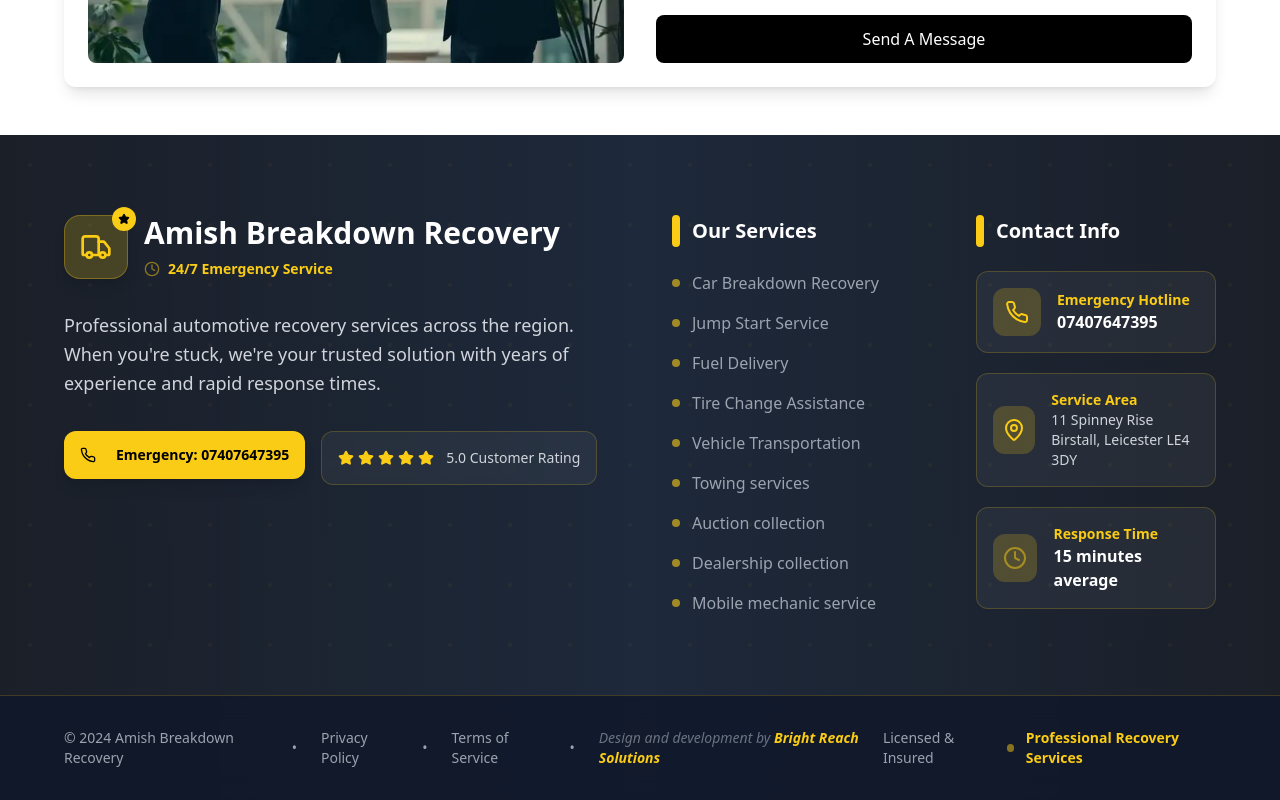
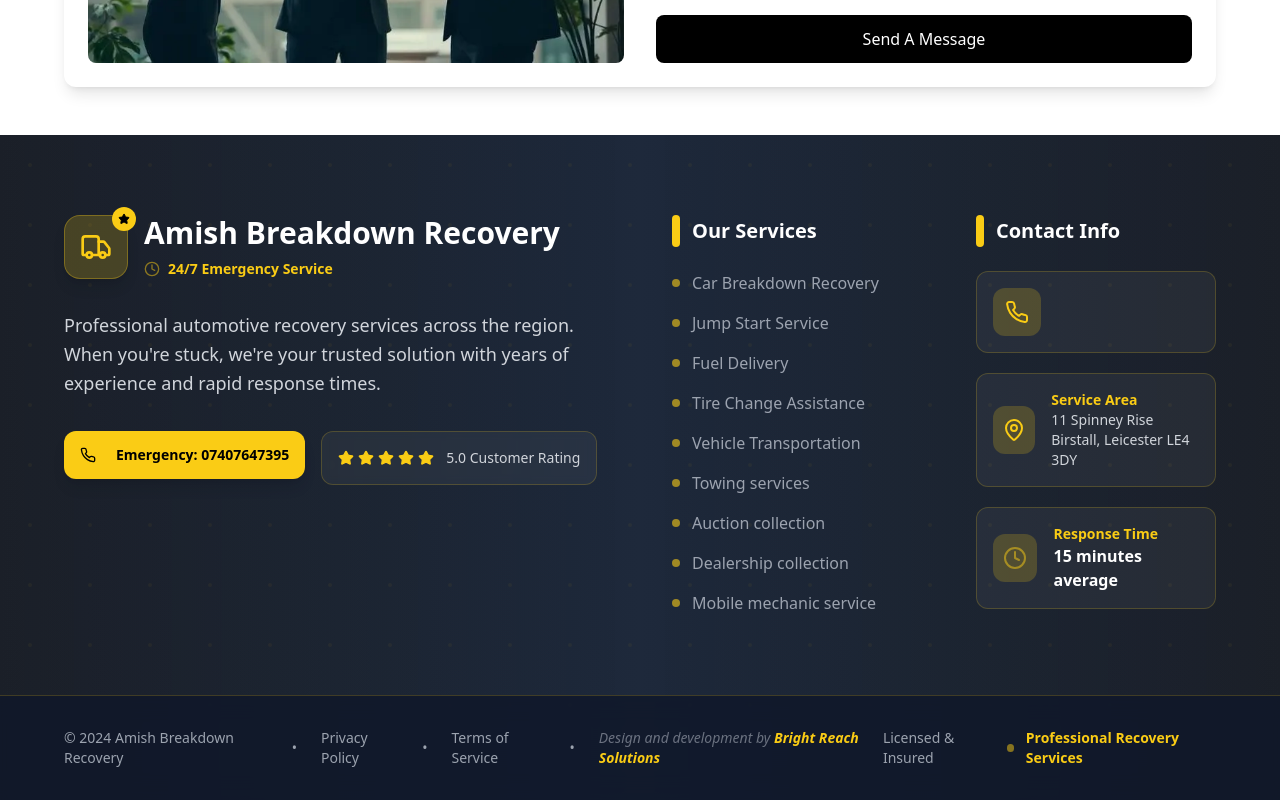
Before and after one commit to Hashirnadeemkhan/Amish_breakdown_client_website, a Next.js app: page / in a window 1280 px wide. Shown: the part 7335-8135 px from the top of the page. Built offline with nearby package versions, Linux system fonts and the light colour scheme.

Commit message:
updationn

```diff
--- a/src/components/footer.tsx
+++ b/src/components/footer.tsx
@@ -132,15 +132,7 @@ export function Footer() {
                       <Phone className="w-6 h-6 text-yellow-400" />
                     </div>
                     <div>
-                      <div className="text-sm font-semibold text-yellow-400">
-                        Emergency Hotline
-                      </div>
-                      <a
-                        href="tel:07407647395"
-                        className="text-white font-bold hover:underline"
-                      >
-                        07407647395
-                      </a>
+
                     </div>
                   </div>
                 </div>
```
